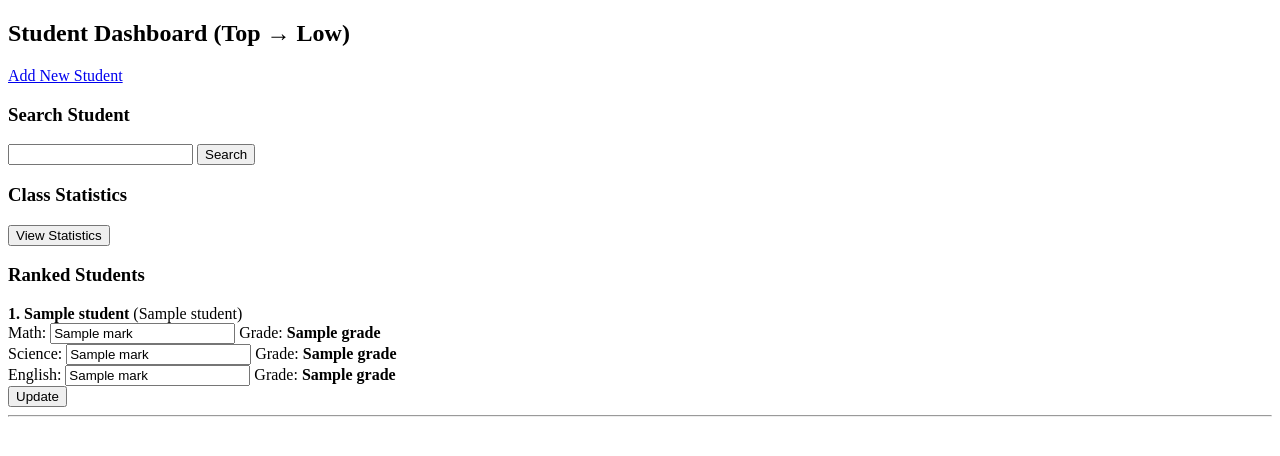
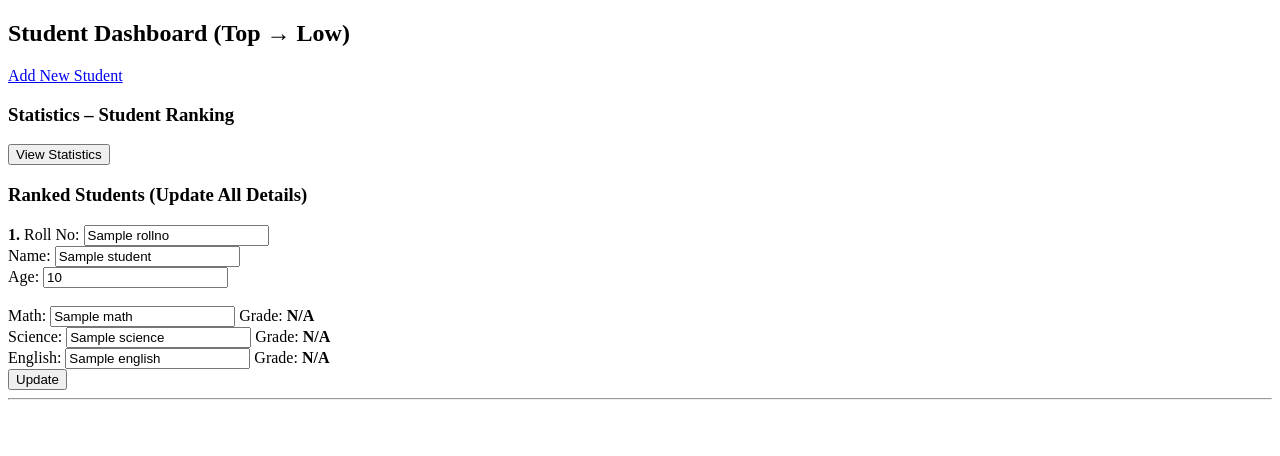
Before and after one commit to yashasvi879/student-management-system, a Flask app: template student_management/templates/dashboard.html in a window 1280 px wide. Shown: the top 456 px of the page. Run offline with Flask 3, Linux system fonts and the light colour scheme; the template is opened without the code that fills it: most values are stand-ins (such as "Sample title", 1, 10 or a date in 2020).

Commit message:
Update dashboard.html

```diff
--- a/student_management/templates/dashboard.html
+++ b/student_management/templates/dashboard.html
@@ -8,32 +8,36 @@
 <h2>Student Dashboard (Top → Low)</h2>
 <a href="/">Add New Student</a>
 
-<h3>Search Student</h3>
-<input id="search">
-<button onclick="searchStudent()">Search</button>
-<div id="result"></div>
-
-<h3>Class Statistics</h3>
-<button onclick="stats()">View Statistics</button>
+<h3>Statistics – Student Ranking</h3>
+<button onclick="loadStats()">View Statistics</button>
 <div id="stats"></div>
 
-<h3>Ranked Students</h3>
+<h3>Ranked Students (Update All Details)</h3>
 
 {% for s in students %}
 <form method="post" action="/update/{{ s.id }}">
-<b>{{ loop.index }}. {{ s.name }}</b> ({{ s.class_name }})<br>
+<b>{{ loop.index }}.</b>
+
+Roll No:
+<input name="rollno" value="{{ s.rollno }}"><br>
+
+Name:
+<input name="name" value="{{ s.name }}"><br>
+
+Age:
+<input name="age" value="{{ s.age }}"><br><br>
 
 Math:
-<input name="math" value="{{ s.grades.math.mark }}">
-Grade: <b>{{ s.grades.math.grade }}</b><br>
+<input name="math" value="{{ s.grades.math.mark if s.grades.math is mapping else s.grades.math }}">
+Grade: <b>{{ s.grades.math.grade if s.grades.math is mapping else "N/A" }}</b><br>
 
 Science:
-<input name="science" value="{{ s.grades.science.mark }}">
-Grade: <b>{{ s.grades.science.grade }}</b><br>
+<input name="science" value="{{ s.grades.science.mark if s.grades.science is mapping else s.grades.science }}">
+Grade: <b>{{ s.grades.science.grade if s.grades.science is mapping else "N/A" }}</b><br>
 
 English:
-<input name="english" value="{{ s.grades.english.mark }}">
-Grade: <b>{{ s.grades.english.grade }}</b><br>
+<input name="english" value="{{ s.grades.english.mark if s.grades.english is mapping else s.grades.english }}">
+Grade: <b>{{ s.grades.english.grade if s.grades.english is mapping else "N/A" }}</b><br>
 
 <button>Update</button>
 </form>
@@ -41,21 +45,15 @@ Grade: <b>{{ s.grades.english.grade }}</b><br>
 {% endfor %}
 
 <script>
-function searchStudent(){
-    fetch("/search?name=" + document.getElementById("search").value)
-    .then(r => r.json())
-    .then(d => {
-        document.getElementById("result").innerHTML =
-            d.map(s => s.name + " - " + s.class_name).join("<br>");
-    });
-}
-
-function stats(){
+function loadStats(){
     fetch("/stats")
     .then(r => r.json())
     .then(d => {
-        document.getElementById("stats").innerHTML =
-            "Class Average: " + d.class_avg + "<br>Top Student: " + d.top;
+        let out = "<b>Ranking (Top → Low)</b><br>";
+        d.forEach((s, i) => {
+            out += `${i+1}. Roll No: ${s.rollno} | ${s.name} | Avg: ${s.average}<br>`;
+        });
+        document.getElementById("stats").innerHTML = out;
     });
 }
 </script>
```
